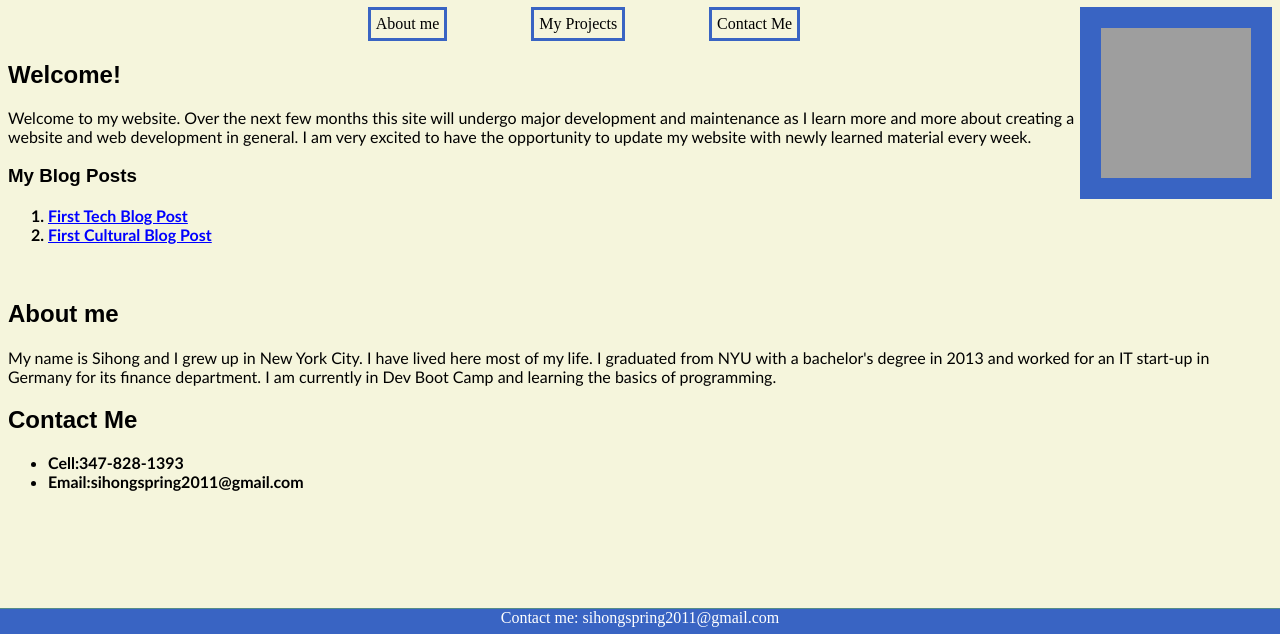
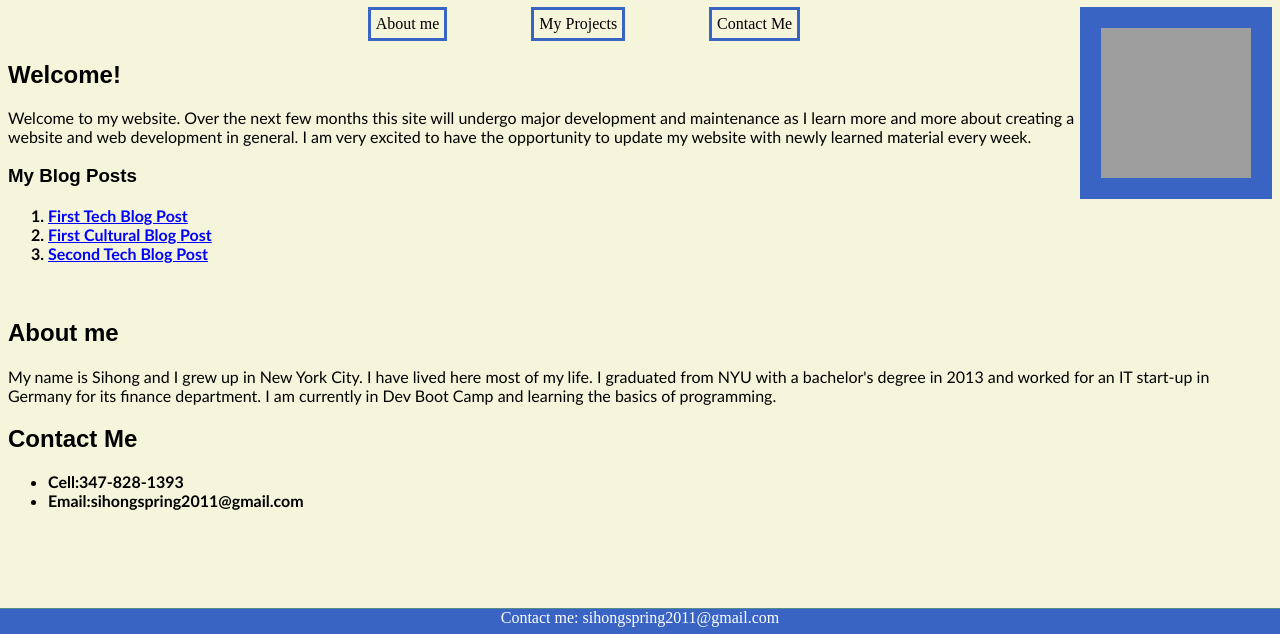
Before and after one commit to Sihong31/Sihong31.github.io2, a plain HTML site: page blog/index.html in a window 1280 px wide. Shown: the part 166-800 px from the top of the page. Drawn offline with Linux system fonts and the light colour scheme.

Commit message:
website changes

```diff
--- a/blog/index.html
+++ b/blog/index.html
@@ -44,6 +44,10 @@
 				<li>
 					<a href="http://sihong31.github.io/blog/c1-chefs-kitchen.html">First Cultural Blog Post</a>
 				</li>
+
+				<li>
+					<a href="http://sihong31.github.io/blog/t2-css-design.html">Second Tech Blog Post</a>
+				</li>
 			</ol>
 		</section>
 
```
